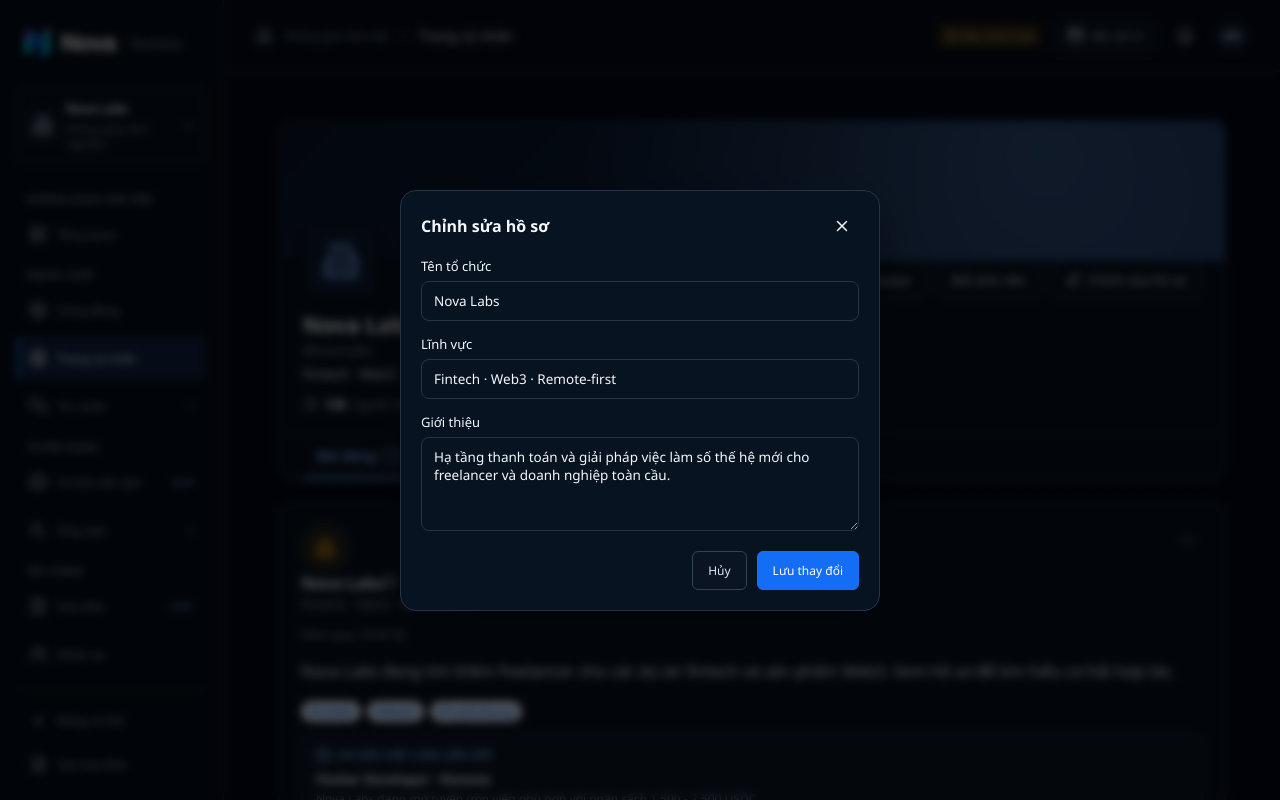
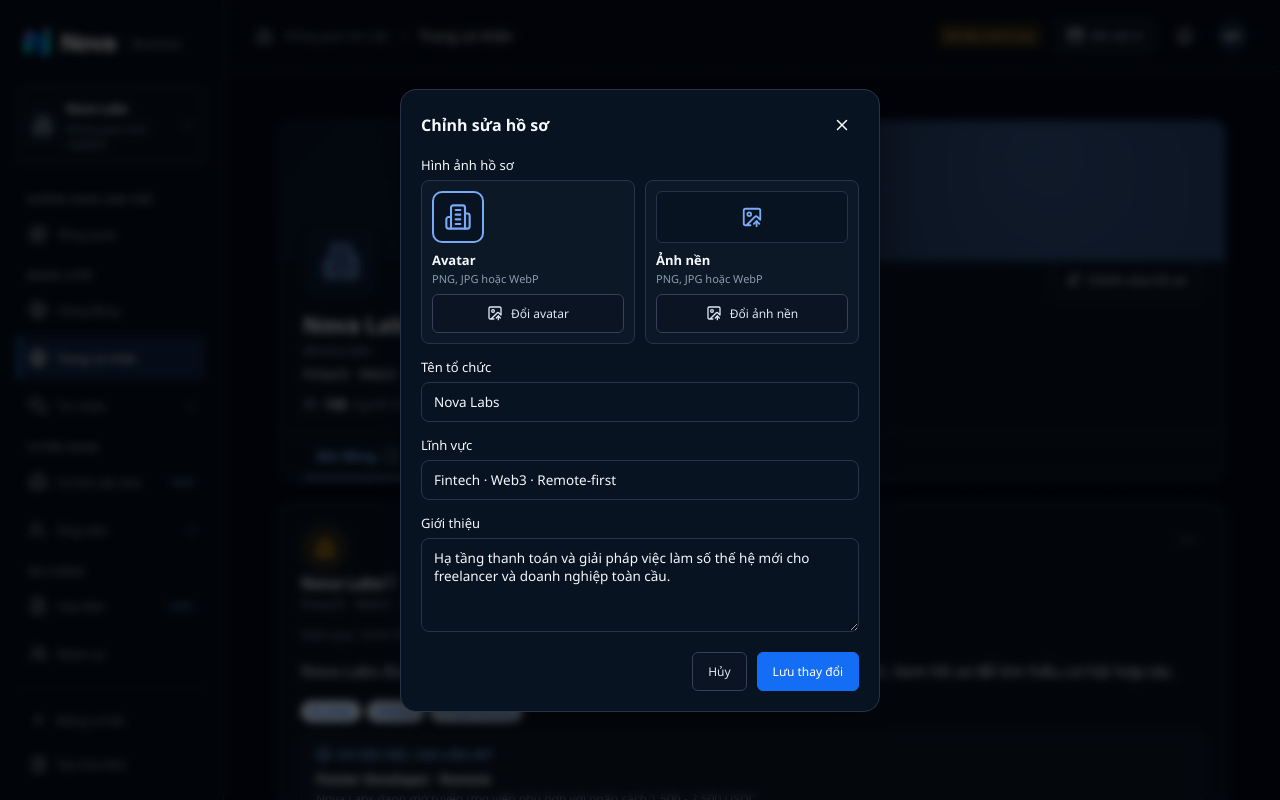
Before and after one commit to giahuydoo0207-tech/NIVEX-BUSINESS, a Next.js app: page /business/profile in a window 1280 px wide. Both pictures are taken after a click on the button "Chỉnh sửa hồ sơ". Built offline with nearby package versions, Linux system fonts and the light colour scheme.

Commit message:
fix(profile): show media previews in edit dialog

```diff
--- a/components/business/BusinessProfileView.tsx
+++ b/components/business/BusinessProfileView.tsx
@@ -15,6 +15,7 @@
   FileCheck2,
   FileText,
   Globe2,
+  ImageUp,
   MailCheck,
   MessageSquare,
   ShieldCheck,
@@ -236,12 +237,6 @@
             </div>
 
             <div className="business-profile-actions">
-              <button type="button" className="business-secondary-button profile-edit-btn" onClick={() => avatarInputRef.current?.click()}>
-                Đổi avatar
-              </button>
-              <button type="button" className="business-secondary-button profile-edit-btn" onClick={() => coverInputRef.current?.click()}>
-                Đổi ảnh nền
-              </button>
               <button
                 type="button"
                 className="business-secondary-button profile-edit-btn"
@@ -561,6 +556,42 @@
             </div>
             <form onSubmit={handleSaveProfile} className="profile-edit-body">
               <div className="form-group">
+                <label>Hình ảnh hồ sơ</label>
+                <div className="profile-media-preview-grid">
+                  <div className="profile-media-preview-card">
+                    <div className="profile-avatar-preview" aria-label="Xem trước avatar">
+                      {profile.logoUrl ? <img src={profile.logoUrl} alt="Avatar hiện tại" /> : <Building2 size={28} strokeWidth={1.8} />}
+                    </div>
+                    <div className="profile-media-preview-copy">
+                      <strong>Avatar</strong>
+                      <span>PNG, JPG hoặc WebP</span>
+                    </div>
+                    <button type="button" className="business-secondary-button" onClick={() => avatarInputRef.current?.click()}>
+                      <ImageUp size={16} />
+                      Đổi avatar
+                    </button>
+                  </div>
+                  <div className="profile-media-preview-card">
+                    <div
+                      className="profile-cover-preview"
+                      aria-label="Xem trước ảnh nền"
+                      style={profile.coverImageUrl ? { backgroundImage: `url(${profile.coverImageUrl})` } : undefined}
+                    >
+                      {!profile.coverImageUrl && <ImageUp size={22} />}
+                    </div>
+                    <div className="profile-media-preview-copy">
+                      <strong>Ảnh nền</strong>
+                      <span>PNG, JPG hoặc WebP</span>
+                    </div>
+                    <button type="button" className="business-secondary-button" onClick={() => coverInputRef.current?.click()}>
+                      <ImageUp size={16} />
+                      Đổi ảnh nền
+                    </button>
+                  </div>
+                </div>
+              </div>
+
+              <div className="form-group">
                 <label htmlFor="edit-name">Tên tổ chức</label>
                 <input
                   id="edit-name"
```
Also changed, not shown: app/redesign.css.
